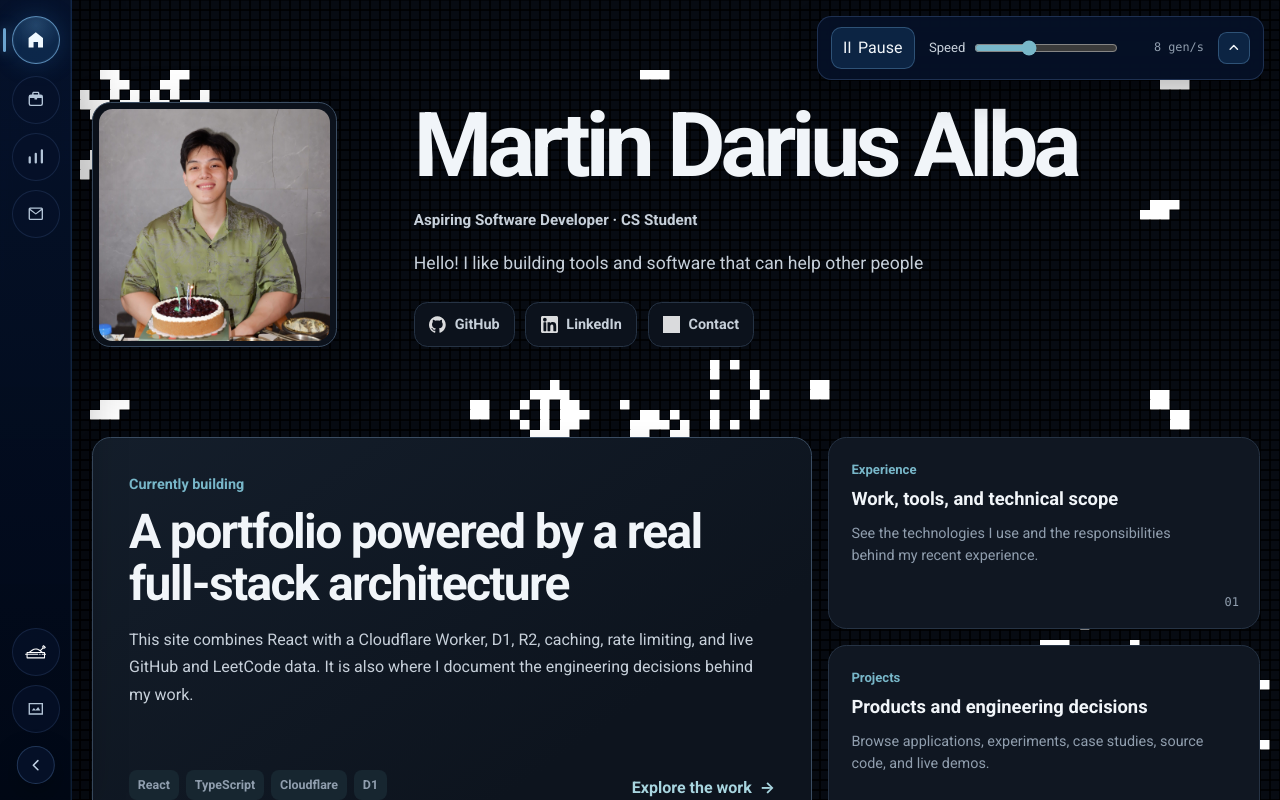
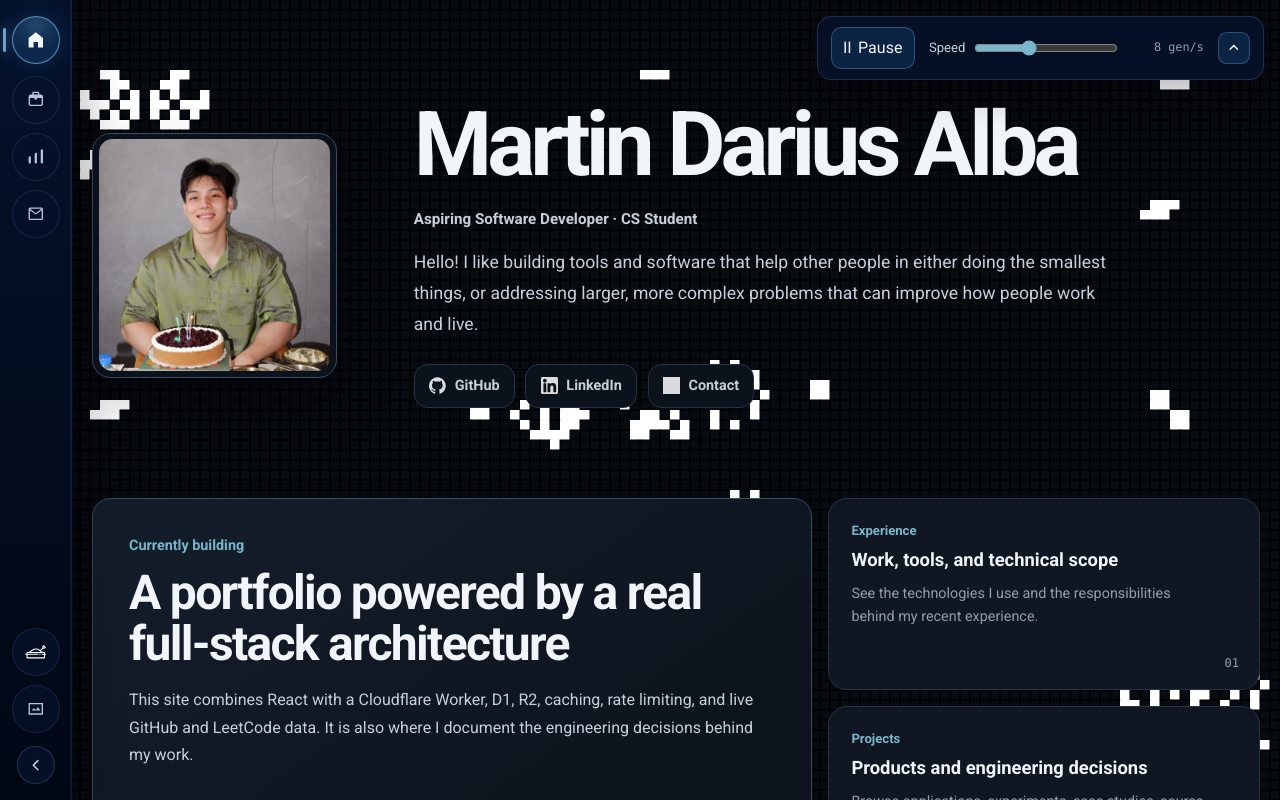
Before and after one commit to LegitAgent/portfolio-website, a React (Vite) app in the folder portfolio/: page / in a window 1280 px wide. Shown: the top 800 px of the page. Built offline with nearby package versions, Linux system fonts and the light colour scheme; grey boxes are pictures that could not be loaded.

Commit message:
chore: made intro content for home page

```diff
--- a/portfolio/src/pages/Home/Home.tsx
+++ b/portfolio/src/pages/Home/Home.tsx
@@ -14,7 +14,8 @@ function Home() {
           <h1 id='home-title'>Martin Darius Alba</h1>
           <p className='currentRole'>Aspiring Software Developer · CS Student</p>
           <p className='introContent'>
-            Hello! I like building tools and software that can help other people
+            Hello! I like building tools and software that help other people in either doing the smallest things, or addressing larger, more complex
+            problems that can improve how people work and live.
           </p>
 
           <div className='contactLinks' aria-label='Primary links'>
```
